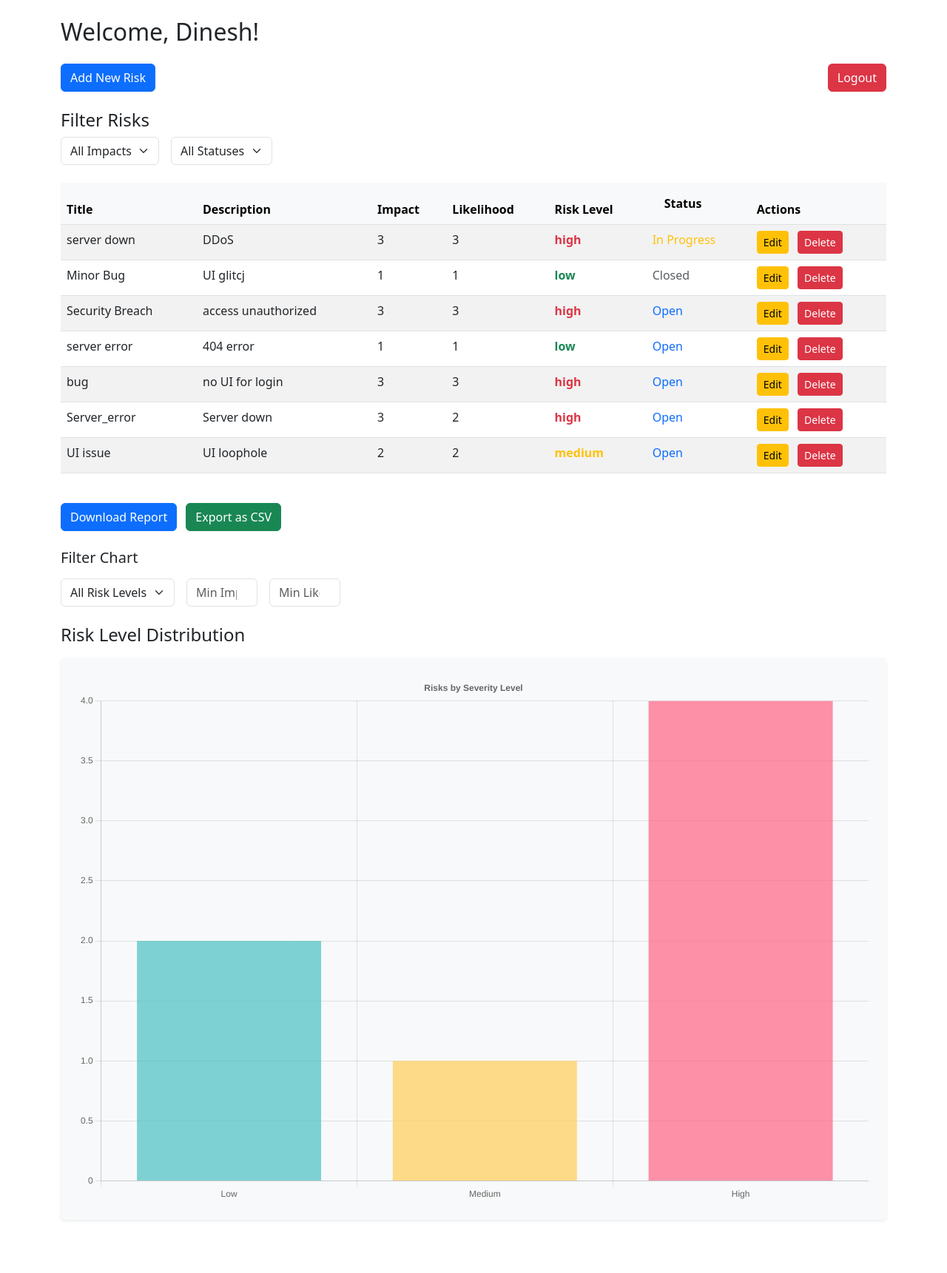
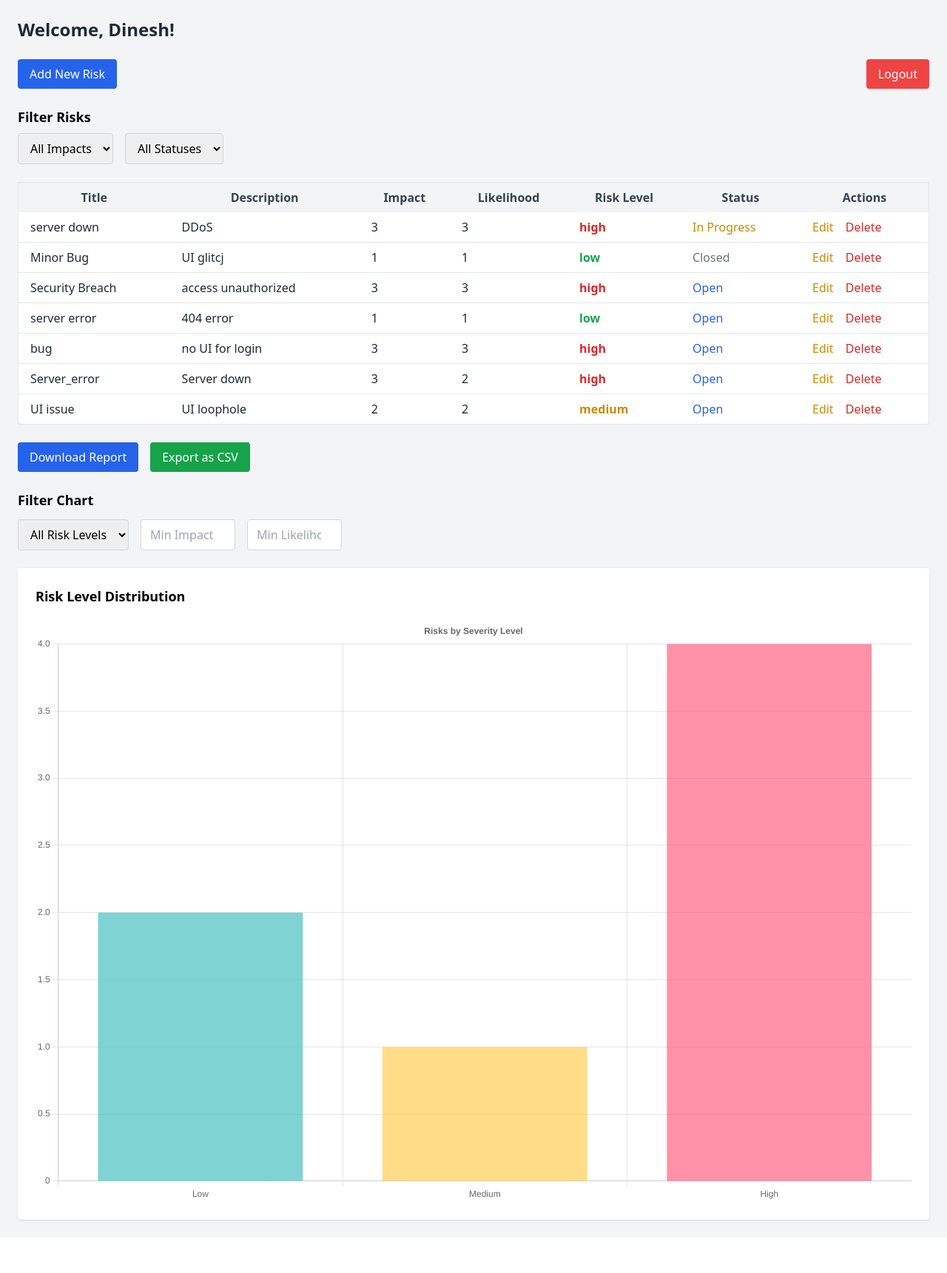
Before and after one commit to DineshBalaS/ISMS_Lite, a Flask app: page /dashboard in a window 1280 px wide. Shown: the whole page at 74% size. After the commit the page ends 1653 px from the top, so only its background shows below. Run offline with Flask 3, Linux system fonts and the light colour scheme; a user stored in the database is signed in; some libraries are stand-ins or nearby versions.

Commit message:
Changed the UI for dashboard

```diff
--- a/templates/dashboard.html
+++ b/templates/dashboard.html
@@ -4,35 +4,47 @@
     <meta charset="UTF-8" />
     <meta name="viewport" content="width=device-width, initial-scale=1.0" />
     <title>Dashboard</title>
-    <link
-      rel="stylesheet"
-      href="https://cdn.jsdelivr.net/npm/bootstrap@5.3.0/dist/css/bootstrap.min.css"
-    />
+    <script src="https://cdn.tailwindcss.com"></script>
     <script src="https://cdn.jsdelivr.net/npm/chart.js"></script>
   </head>
-  <body class="container py-4">
-    <h2 class="mb-4">Welcome, {{ current_user.username }}!</h2>
+  <body class="bg-gray-100 min-h-screen p-6">
+    <div class="max-w-7xl mx-auto">
+      <h2 class="text-2xl font-bold text-gray-800 mb-6">
+        Welcome, {{ current_user.username }}!
+      </h2>
 
-    <div class="d-flex justify-content-between align-items-center mb-4">
-      <a href="{{ url_for('add_risk') }}" class="btn btn-primary"
-        >Add New Risk</a
+      <div class="flex justify-between items-center mb-6">
+        <a
+          href="{{ url_for('add_risk') }}"
+          class="bg-blue-600 hover:bg-blue-700 text-white px-4 py-2 rounded"
         >
-      <a href="{{ url_for('logout') }}" class="btn btn-danger">Logout</a>
+          Add New Risk
+        </a>
+        <a
+          href="{{ url_for('logout') }}"
+          class="bg-red-500 hover:bg-red-600 text-white px-4 py-2 rounded"
+        >
+          Logout
+        </a>
       </div>
 
-    <div class="mb-4">
-      <h4 class="mb-2">Filter Risks</h4>
-      <div class="d-flex gap-3 flex-wrap">
-        <!-- Impact Filter -->
-        <select id="impactFilter" class="form-select w-auto">
+      <div class="mb-6">
+        <h4 class="text-lg font-semibold mb-2">Filter Risks</h4>
+        <div class="flex flex-wrap gap-4">
+          <select
+            id="impactFilter"
+            class="border border-gray-300 rounded px-3 py-2"
+          >
             <option value="">All Impacts</option>
             <option value="1">Low</option>
             <option value="2">Medium</option>
             <option value="3">High</option>
           </select>
 
-        <!-- Status Filter -->
-        <select id="statusFilter" class="form-select w-auto">
+          <select
+            id="statusFilter"
+            class="border border-gray-300 rounded px-3 py-2"
+          >
             <option value="">All Statuses</option>
             <option value="Open">Open</option>
             <option value="In Progress">In Progress</option>
@@ -42,53 +54,63 @@
         </div>
       </div>
 
-    <div class="table-responsive mb-4">
-      <table class="table table-striped" id="riskTable">
-        <thead class="table-light">
+      <div class="overflow-x-auto max-h-[500px] overflow-y-scroll mb-6">
+        <table id="riskTable" class="min-w-full bg-white border rounded-lg">
+          <thead class="bg-gray-100 text-gray-700">
             <tr>
-            <th onclick="sortTable(0)">Title</th>
-            <th onclick="sortTable(1)">Description</th>
-            <th onclick="sortTable(2)">Impact</th>
-            <th onclick="sortTable(3)">Likelihood</th>
-            <th onclick="sortTable(4)">Risk Level</th>
-            <th class="py-3 px-4 border-b">Status</th>
-            <th>Actions</th>
+              <th class="px-4 py-2 cursor-pointer" onclick="sortTable(0)">
+                Title
+              </th>
+              <th class="px-4 py-2 cursor-pointer" onclick="sortTable(1)">
+                Description
+              </th>
+              <th class="px-4 py-2 cursor-pointer" onclick="sortTable(2)">
+                Impact
+              </th>
+              <th class="px-4 py-2 cursor-pointer" onclick="sortTable(3)">
+                Likelihood
+              </th>
+              <th class="px-4 py-2 cursor-pointer" onclick="sortTable(4)">
+                Risk Level
+              </th>
+              <th class="px-4 py-2">Status</th>
+              <th class="px-4 py-2">Actions</th>
             </tr>
           </thead>
-        <tbody>
+          <tbody class="text-gray-800">
             {% for risk in risks %}
-          <tr>
-            <td>{{ risk.title }}</td>
-            <td>{{ risk.description }}</td>
-            <td>{{ risk.impact }}</td>
-            <td>{{ risk.likelihood }}</td>
+            <tr class="border-b hover:bg-gray-50">
+              <td class="px-4 py-2">{{ risk.title }}</td>
+              <td class="px-4 py-2">{{ risk.description }}</td>
+              <td class="px-4 py-2">{{ risk.impact }}</td>
+              <td class="px-4 py-2">{{ risk.likelihood }}</td>
               <td
-              class="{% if risk.risk_level == 'low' %} text-success {% elif risk.risk_level == 'medium' %} text-warning {% elif risk.risk_level == 'high' %} text-danger {% endif %} fw-semibold"
+                class="px-4 py-2 font-semibold {{ 'text-green-600' if risk.risk_level == 'low' else 'text-yellow-600' if risk.risk_level == 'medium' else 'text-red-600' }}"
                 data-impact="{{ risk.risk_level | lower }}"
               >
                 {{ risk.risk_level }}
               </td>
 
               <td
-              class="{% if risk.status == 'Open' %} text-primary {% elif risk.status == 'In Progress' %} text-warning {% elif risk.status == 'Mitigated' %} text-success {% elif risk.status == 'Closed' %} text-muted {% endif %}"
+                class="px-4 py-2 {{ 'text-blue-600' if risk.status == 'Open' else 'text-yellow-600' if risk.status == 'In Progress' else 'text-green-600' if risk.status == 'Mitigated' else 'text-gray-500' }}"
               >
                 {{ risk.status }}
               </td>
-            <td>
+              <td class="px-4 py-2">
                 <a
                   href="{{ url_for('edit_risk', risk_id=risk.id) }}"
-                class="btn btn-sm btn-warning me-2"
+                  class="text-yellow-600 hover:underline mr-3"
                   >Edit</a
                 >
                 <form
                   action="{{ url_for('delete_risk', risk_id=risk.id) }}"
                   method="POST"
-                class="d-inline"
+                  class="inline"
                 >
                   <button
                     type="submit"
-                  class="btn btn-sm btn-danger"
-                  onclick="return confirm('Are you sure you want to delete this risk?')"
+                    class="text-red-600 hover:underline"
+                    onclick="return confirm('Are you sure?')"
                   >
                     Delete
                   </button>
@@ -100,17 +122,28 @@
         </table>
       </div>
 
-    <div class="mb-4">
-      <button id="downloadReport" class="btn btn-primary me-2">
+      <div class="flex gap-4 mb-6">
+        <button
+          id="downloadReport"
+          class="bg-blue-600 hover:bg-blue-700 text-white px-4 py-2 rounded"
+        >
           Download Report
         </button>
-      <button id="exportCsv" class="btn btn-success">Export as CSV</button>
+        <button
+          id="exportCsv"
+          class="bg-green-600 hover:bg-green-700 text-white px-4 py-2 rounded"
+        >
+          Export as CSV
+        </button>
       </div>
 
-    <div class="mb-4">
-      <h5 class="mb-3">Filter Chart</h5>
-      <div class="d-flex flex-wrap align-items-center gap-3">
-        <select id="chartRiskLevelFilter" class="form-select w-auto">
+      <div class="mb-6">
+        <h5 class="text-lg font-semibold mb-3">Filter Chart</h5>
+        <div class="flex flex-wrap gap-4 items-center">
+          <select
+            id="chartRiskLevelFilter"
+            class="border border-gray-300 rounded px-3 py-2"
+          >
             <option value="">All Risk Levels</option>
             <option value="low">Low</option>
             <option value="medium">Medium</option>
@@ -118,27 +151,26 @@
           </select>
 
           <input
+            id="chartImpactMin"
             type="number"
-          id="chartImpactMin"
             placeholder="Min Impact"
-          class="form-control w-auto"
+            class="border border-gray-300 rounded px-3 py-2 w-32"
             min="1"
             max="3"
           />
           <input
+            id="chartLikelihoodMin"
             type="number"
-          id="chartLikelihoodMin"
             placeholder="Min Likelihood"
-          class="form-control w-auto"
+            class="border border-gray-300 rounded px-3 py-2 w-32"
             min="1"
             max="3"
           />
         </div>
       </div>
 
-    <div class="mb-5">
-      <h4 class="mb-3">Risk Level Distribution</h4>
-      <div class="bg-light p-4 rounded shadow-sm">
+      <div class="bg-white p-6 rounded shadow">
+        <h4 class="text-lg font-semibold mb-4">Risk Level Distribution</h4>
         <canvas id="riskChart" height="200"></canvas>
       </div>
     </div>
@@ -166,13 +198,8 @@
         options: {
           responsive: true,
           plugins: {
-            legend: {
-              display: false
-            },
-            title: {
-              display: true,
-              text: 'Risks by Severity Level'
-            }
+            legend: { display: false },
+            title: { display: true, text: 'Risks by Severity Level' }
           }
         }
       });
```
Also changed, not shown: templates/admin_dashboard.html (+4 -4 lines), instance/database.db. Lines whose indentation alone changed are shown as unchanged.
